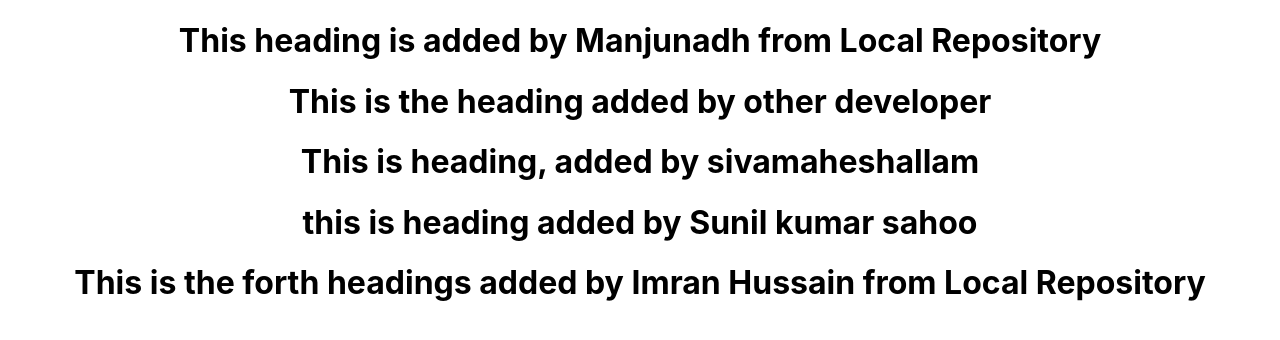
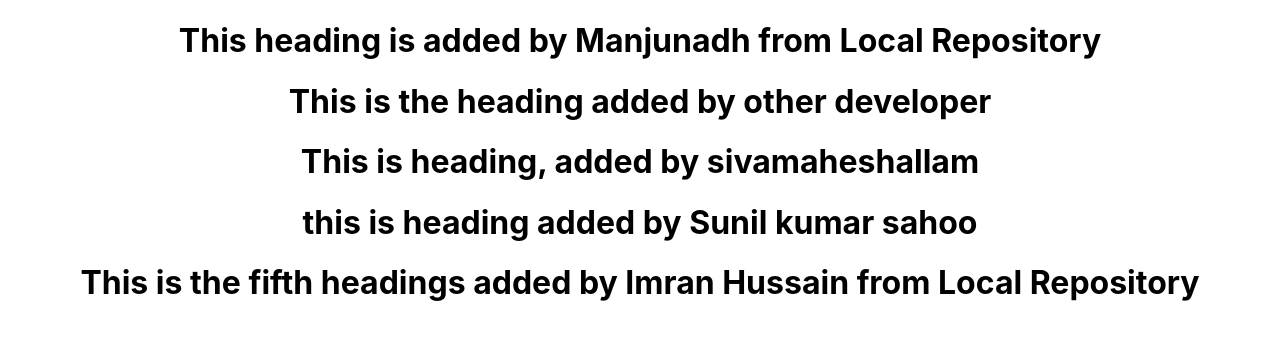
Before and after one commit to manjunadhb/Rep2212, a React (Create React App) app in the folder project/: page / in a window 1280 px wide. Shown: the top 340 px of the page. Built offline with nearby package versions, Linux system fonts and the light colour scheme.

Commit message:
some changes on headings

```diff
--- a/project/src/App.js
+++ b/project/src/App.js
@@ -8,7 +8,7 @@ function App() {
     <h1>This is the heading added by other developer</h1>
     <h1>This is heading, added by sivamaheshallam </h1>
     <h1>this is heading added by Sunil kumar sahoo </h1>
-    <h1>This is the forth headings added by Imran Hussain from Local Repository</h1>
+    <h1>This is the fifth headings added by Imran Hussain from Local Repository</h1>
     </div>
   );
 }
```
